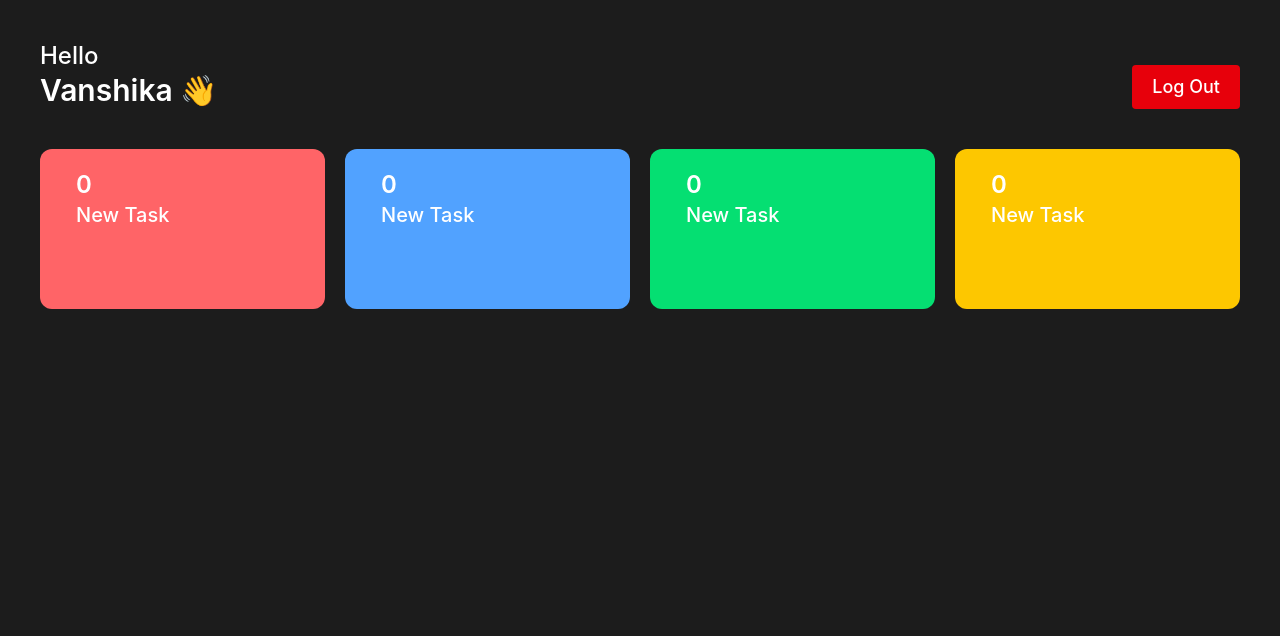
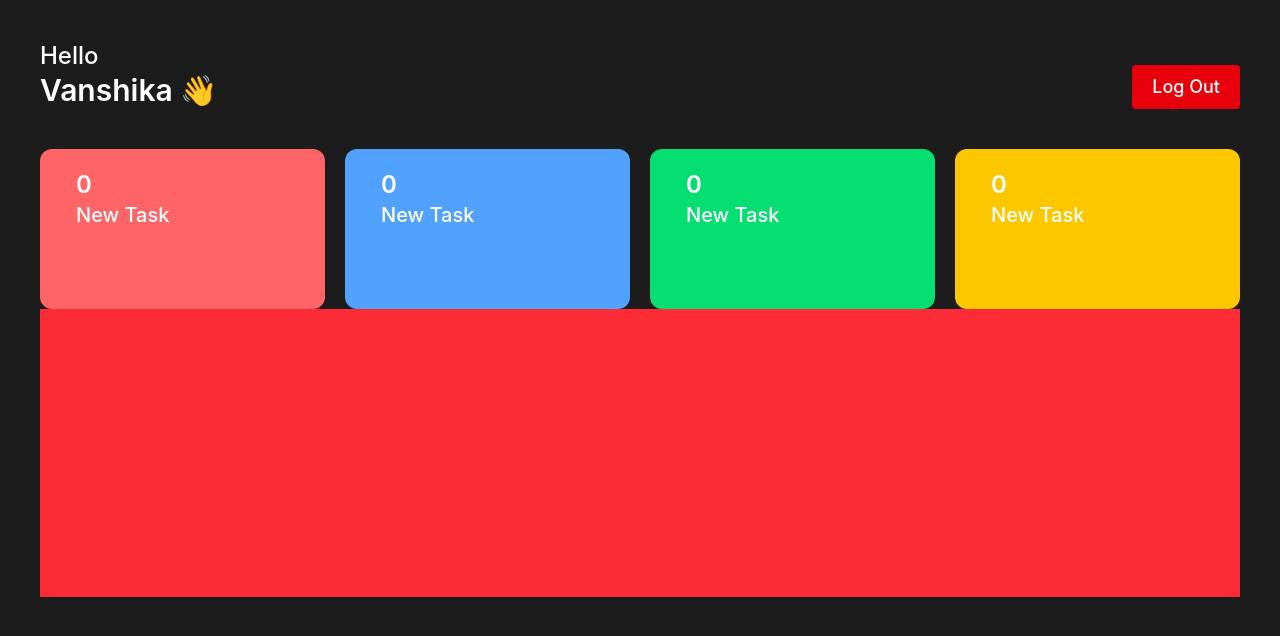
Before and after one commit to vanshikathapa21/ems, a React (Vite) app: page / in a window 1280 px wide. Shown: the top 636 px of the page. Built offline with nearby package versions, Linux system fonts and the light colour scheme.

Commit message:
Add task list to employee dashboard

```diff
--- a/src/components/Dashboard/EmployeeDashboard.jsx
+++ b/src/components/Dashboard/EmployeeDashboard.jsx
@@ -1,12 +1,14 @@
 import React from 'react'
 import Header from '../other/Header'
 import TaskListNumbers from '../other/TaskListNumbers'
+import TaskList from '../TaskList/TaskList'
 
 const EmployeeDashboard = () => {
   return (
     <div className='p-10 bg-[#1C1C1C] h-screen'>
        <Header />
        <TaskListNumbers />
+       <TaskList />
     </div>
   )
 }
--- /dev/null
+++ b/src/components/TaskList/TaskList.jsx
@@ -0,0 +1,11 @@
+import React from 'react'
+
+const TaskList = () => {
+  return (
+    <div className='h-[40%] w-full bg-red-500'>
+
+    </div>
+  )
+}
+
+export default TaskList
```
